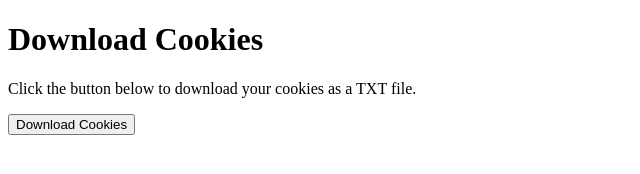
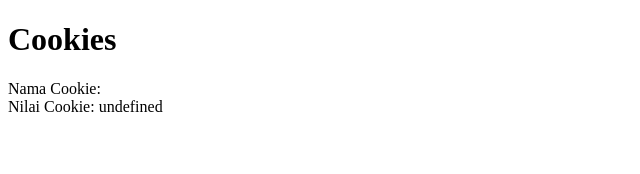
Before and after one commit to Baturaja1337/baturaja1337.github.io, a plain HTML site: page img/index.html in a window 1280 px wide. Shown: the whole page, without its empty margins (0-640 px from the left). Drawn offline with Linux system fonts and the light colour scheme.

Commit message:
Update index.html

```diff
--- a/img/index.html
+++ b/img/index.html
@@ -2,32 +2,26 @@
 <html lang="en">
 <head>
   <meta charset="UTF-8">
-  <title>Download Cookies</title>
+  <title>Cookies</title>
 </head>
 <body>
-  <h1>Download Cookies</h1>
-  <p>Click the button below to download your cookies as a TXT file.</p>
-  <button id="download-cookies">Download Cookies</button>
+  <h1>Cookies</h1>
+  <div id="cookies"></div>
 
   <script>
-  function downloadCookies() {
+  function showCookies() {
     var cookies = document.cookie.split(';');
     var data = '';
     for (var i = 0; i < cookies.length; i++) {
       var cookie = cookies[i].trim();
       var parts = cookie.split('=');
-      data += parts[0] + '=' + parts[1] + '\n';
+      data += 'Nama Cookie: ' + parts[0] + '<br>';
+      data += 'Nilai Cookie: ' + parts[1] + '<br><br>';
     }
-    var blob = new Blob([data], {type: 'text/plain'});
-    var url = URL.createObjectURL(blob);
-    var a = document.createElement('a');
-    a.href = url;
-    a.download = 'cookies.txt';
-    a.click();
+    document.getElementById('cookies').innerHTML = data;
   }
 
-  // Add event listener to the button
-  document.getElementById('download-cookies').addEventListener('click', downloadCookies);
+  showCookies();
   </script>
 </body>
 </html>
```
